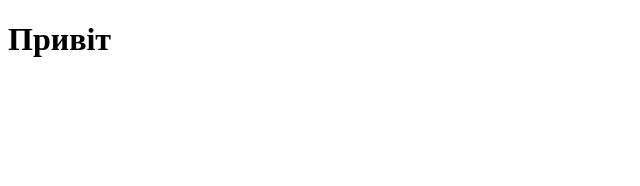
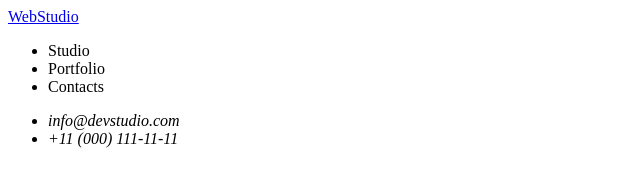
Before and after one commit to mrbombastik21/goit-markup-hw-01, a plain HTML site: page index.html in a window 1280 px wide. Shown: the whole page, without its empty margins (0-640 px from the left). Drawn offline with Linux system fonts and the light colour scheme.

Commit message:
Web Studio

```diff
--- a/index.html
+++ b/index.html
@@ -3,9 +3,24 @@
   <head>
     <meta charset="UTF-8" />
     <meta name="viewport" content="width=device-width, initial-scale=1.0" />
-    <title>Document</title>
+    <title>WebStudio</title>
   </head>
   <body>
-    <h1>Привіт</h1>
+    <header>
+      <nav>
+        <a href="./index.html">WebStudio</a>
+        <ul>
+          <li>Studio</li>
+          <li>Portfolio</li>
+          <li>Contacts</li>
+        </ul>
+      </nav>
+      <address>
+        <ul>
+          <li>info@devstudio.com</li>
+          <li>+11 (000) 111-11-11</li>
+        </ul>
+      </address>
+    </header>
   </body>
 </html>
```
